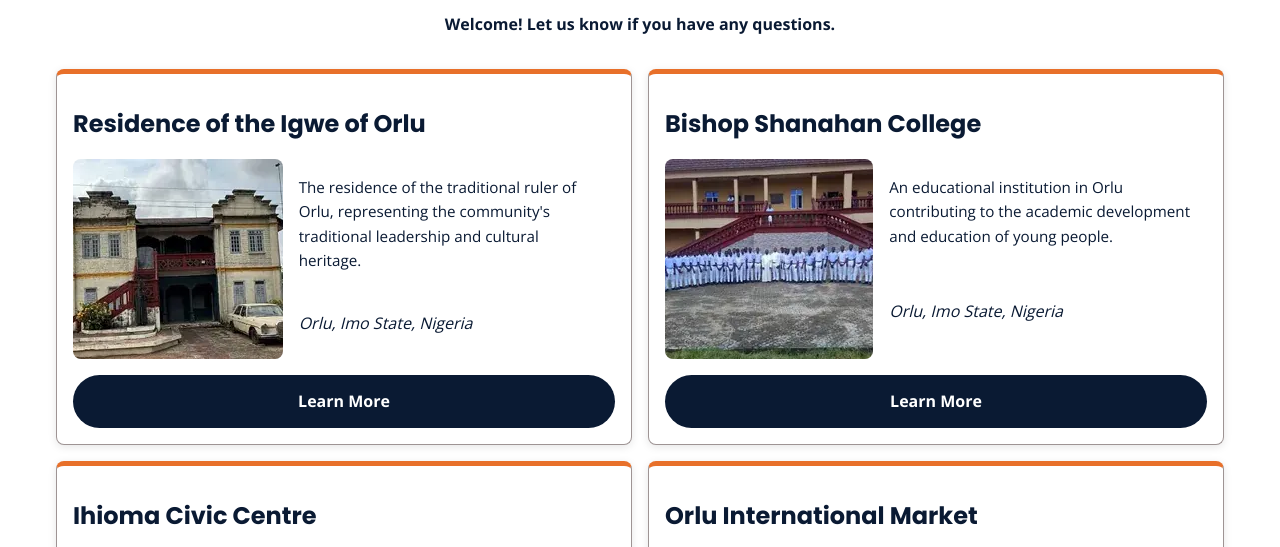
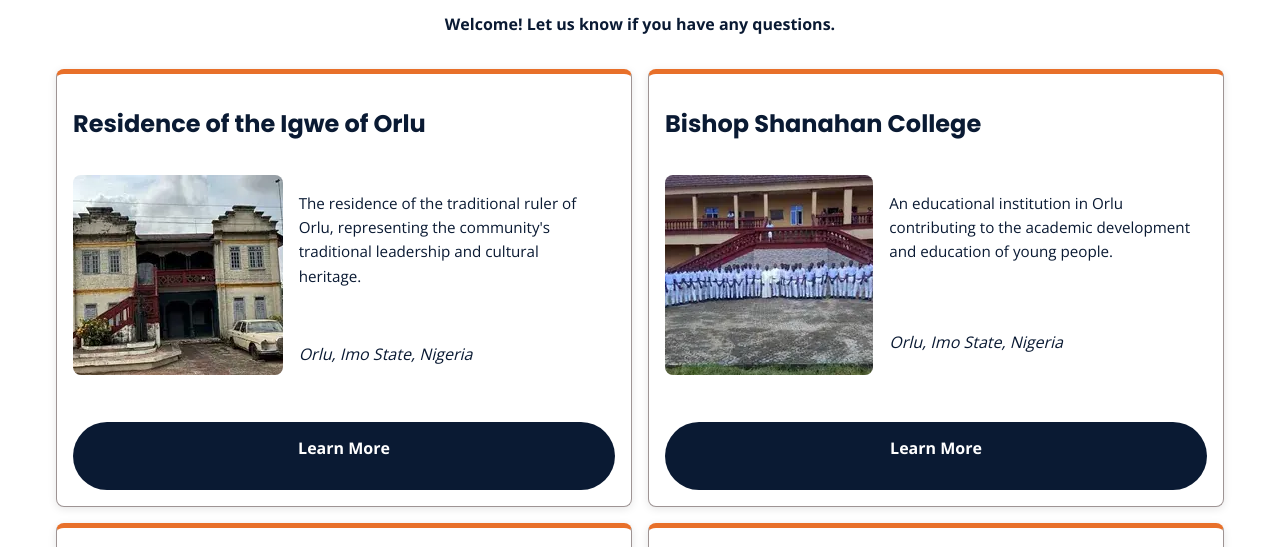
Before and after one commit to miraclechisomomeja-lgtm/wdd231, a plain HTML site: page chamber/discover.html in a window 1280 px wide. Shown: the part 176-723 px from the top of the page. Drawn offline with nearby package versions, Linux system fonts and the light colour scheme.

Commit message:
discover page

```diff
--- a/chamber/styles/small.css
+++ b/chamber/styles/small.css
@@ -675,6 +675,7 @@ footer h2 {
 .discover-grid {
     display: grid;
     gap: 1rem;
+    min-height: 1800px;
 
 }
 
```
